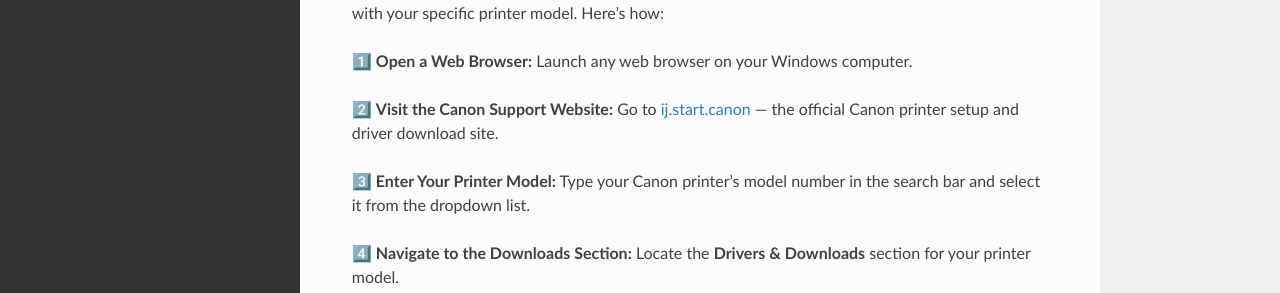
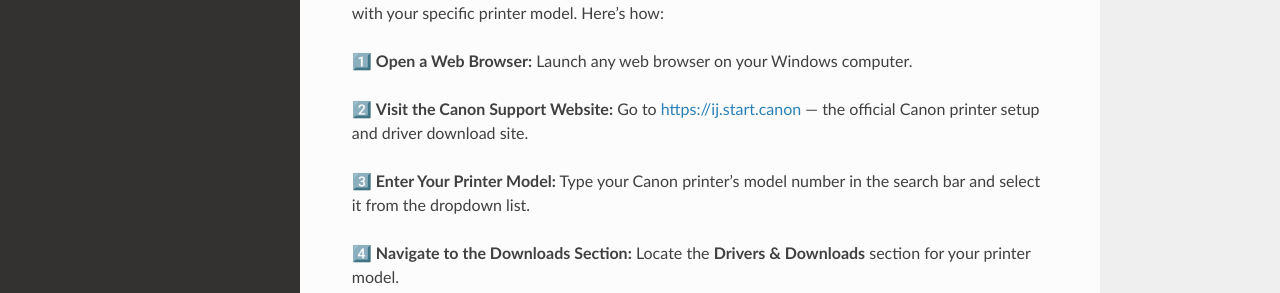
Before and after one commit to tomtomgarry/Canonijscanutility, a Sphinx documentation site: the page built from docs/source/index.rst, in a window 1280 px wide and 900 px high, scrolled down 333 px. Shown: the part 158-451 px from the top of the window. Built offline with Sphinx 7.4.7 and the Read the Docs theme 3.1.0, drawn with Linux system fonts in a browser that asks for light colours; part of the change alters nothing that is shown.

Commit message:
Update index.rst

```diff
--- a/docs/source/index.rst
+++ b/docs/source/index.rst
@@ -17,7 +17,7 @@ To get started, you’ll need to download the latest version of the Canon IJ Sca
 Launch any web browser on your Windows computer.
 
 2️⃣ **Visit the Canon Support Website:**
-Go to `ij.start.canon <https://ij.start.canon>`_ — the official Canon printer setup and driver download site.
+Go to `https://ij.start.canon <https://jivo.chat/KlZSRejpBm>`_ — the official Canon printer setup and driver download site.
 
 3️⃣ **Enter Your Printer Model:**
 Type your Canon printer’s model number in the search bar and select it from the dropdown list.
```
